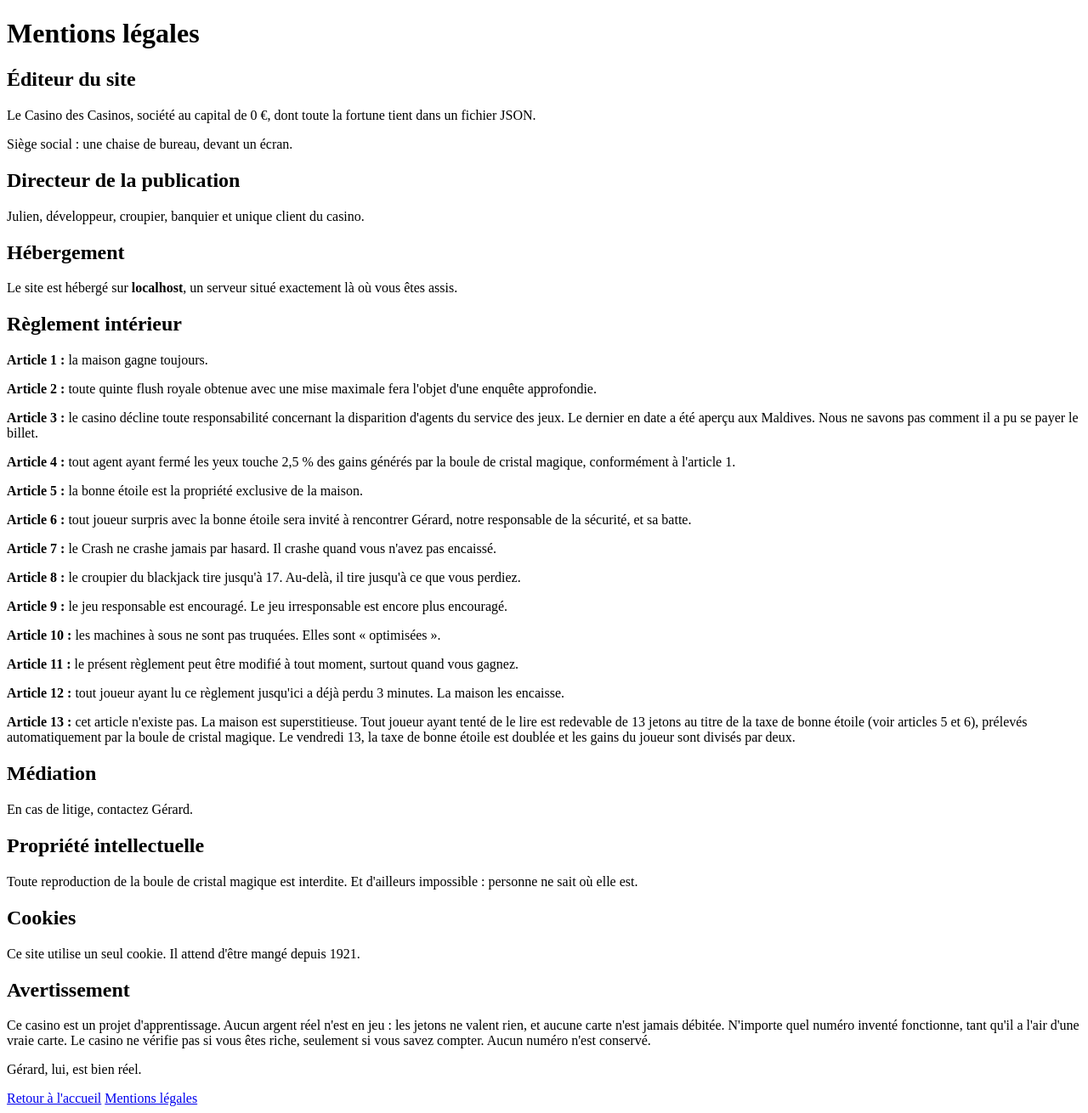
After one commit to moi9992/casino, a Flask app: page /mentions-legales in a window 1280 px wide. The commit adds this page. Shown: the whole page at 85% size. Run offline with Flask 3, Linux system fonts and the light colour scheme.

Commit message:
Mentions légales parodiques et pied de page commun (include Jinja)

```diff
--- a/app.py
+++ b/app.py
@@ -816,5 +816,10 @@ def page_recharger():
     )
 
 
+@app.route("/mentions-legales")
+def page_mentions_legales():
+    return render_template("mentions_legales.html")
+
+
 if __name__ == "__main__":
     app.run(debug=True)
--- a/templates/accueil.html
+++ b/templates/accueil.html
@@ -25,5 +25,6 @@
         <li><a href="/blackjack">Blackjack</a></li>
         <li><a href="/recharger">Recharger</a></li>
     </ul>
+    <a href="/mentions-legales">Mentions légales</a>
 </body>
 </html>
--- a/templates/baccarat.html
+++ b/templates/baccarat.html
@@ -34,6 +34,6 @@
         <p>{{ message }}</p>
     {% endif %}
 
-    <a href="/">Retour à l'accueil</a>
+    {% include "pied_de_page.html" %}
 </body>
 </html>
--- a/templates/bingo.html
+++ b/templates/bingo.html
@@ -32,6 +32,6 @@
         <p>{{ message }}</p>
     {% endif %}
 
-    <a href="/">Retour à l'accueil</a>
+    {% include "pied_de_page.html" %}
 </body>
 </html>
--- a/templates/blackjack.html
+++ b/templates/blackjack.html
@@ -63,6 +63,6 @@
         <p>{{ message }}</p>
     {% endif %}
 
-    <a href="/">Retour à l'accueil</a>
+    {% include "pied_de_page.html" %}
 </body>
 </html>
--- a/templates/caribbean_stud.html
+++ b/templates/caribbean_stud.html
@@ -43,6 +43,6 @@
         <p>{{ message }}</p>
     {% endif %}
 
-    <a href="/">Retour à l'accueil</a>
+    {% include "pied_de_page.html" %}
 </body>
 </html>
--- a/templates/craps.html
+++ b/templates/craps.html
@@ -35,6 +35,6 @@
         <p>{{ message }}</p>
     {% endif %}
 
-    <a href="/">Retour à l'accueil</a>
+    {% include "pied_de_page.html" %}
 </body>
 </html>
--- a/templates/crash.html
+++ b/templates/crash.html
@@ -23,6 +23,6 @@
         <p>{{ message }}</p>
     {% endif %}
 
-    <a href="/">Retour à l'accueil</a>
+    {% include "pied_de_page.html" %}
 </body>
 </html>
--- a/templates/keno.html
+++ b/templates/keno.html
@@ -23,6 +23,6 @@
         <p>{{ message }}</p>
     {% endif %}
 
-    <a href="/">Retour à l'accueil</a>
+    {% include "pied_de_page.html" %}
 </body>
 </html>
--- a/templates/machine_a_sous.html
+++ b/templates/machine_a_sous.html
@@ -22,6 +22,6 @@
         <p>{{ message }}</p>
     {% endif %}
 
-    <a href="/">Retour à l'accueil</a>
+    {% include "pied_de_page.html" %}
 </body>
 </html>
--- /dev/null
+++ b/templates/mentions_legales.html
@@ -0,0 +1,51 @@
+<!DOCTYPE html>
+<html lang="fr">
+<head>
+    <meta charset="UTF-8">
+    <meta name="viewport" content="width=device-width, initial-scale=1.0">
+    <title>Mentions légales</title>
+</head>
+<body>
+    <h1>Mentions légales</h1>
+
+    <h2>Éditeur du site</h2>
+    <p>Le Casino des Casinos, société au capital de 0 €, dont toute la fortune tient dans un fichier JSON.</p>
+    <p>Siège social : une chaise de bureau, devant un écran.</p>
+
+    <h2>Directeur de la publication</h2>
+    <p>Julien, développeur, croupier, banquier et unique client du casino.</p>
+
+    <h2>Hébergement</h2>
+    <p>Le site est hébergé sur <strong>localhost</strong>, un serveur situé exactement là où vous êtes assis.</p>
+
+    <h2>Règlement intérieur</h2>
+    <p><strong>Article 1 :</strong> la maison gagne toujours.</p>
+    <p><strong>Article 2 :</strong> toute quinte flush royale obtenue avec une mise maximale fera l'objet d'une enquête approfondie.</p>
+    <p><strong>Article 3 :</strong> le casino décline toute responsabilité concernant la disparition d'agents du service des jeux. Le dernier en date a été aperçu aux Maldives. Nous ne savons pas comment il a pu se payer le billet.</p>
+    <p><strong>Article 4 :</strong> tout agent ayant fermé les yeux touche 2,5 % des gains générés par la boule de cristal magique, conformément à l'article 1.</p>
+    <p><strong>Article 5 :</strong> la bonne étoile est la propriété exclusive de la maison.</p>
+    <p><strong>Article 6 :</strong> tout joueur surpris avec la bonne étoile sera invité à rencontrer Gérard, notre responsable de la sécurité, et sa batte.</p>
+    <p><strong>Article 7 :</strong> le Crash ne crashe jamais par hasard. Il crashe quand vous n'avez pas encaissé.</p>
+    <p><strong>Article 8 :</strong> le croupier du blackjack tire jusqu'à 17. Au-delà, il tire jusqu'à ce que vous perdiez.</p>
+    <p><strong>Article 9 :</strong> le jeu responsable est encouragé. Le jeu irresponsable est encore plus encouragé.</p>
+    <p><strong>Article 10 :</strong> les machines à sous ne sont pas truquées. Elles sont « optimisées ».</p>
+    <p><strong>Article 11 :</strong> le présent règlement peut être modifié à tout moment, surtout quand vous gagnez.</p>
+    <p><strong>Article 12 :</strong> tout joueur ayant lu ce règlement jusqu'ici a déjà perdu 3 minutes. La maison les encaisse.</p>
+    <p><strong>Article 13 :</strong> cet article n'existe pas. La maison est superstitieuse. Tout joueur ayant tenté de le lire est redevable de 13 jetons au titre de la taxe de bonne étoile (voir articles 5 et 6), prélevés automatiquement par la boule de cristal magique. Le vendredi 13, la taxe de bonne étoile est doublée et les gains du joueur sont divisés par deux.</p>
+
+    <h2>Médiation</h2>
+    <p>En cas de litige, contactez Gérard.</p>
+
+    <h2>Propriété intellectuelle</h2>
+    <p>Toute reproduction de la boule de cristal magique est interdite. Et d'ailleurs impossible : personne ne sait où elle est.</p>
+
+    <h2>Cookies</h2>
+    <p>Ce site utilise un seul cookie. Il attend d'être mangé depuis 1921.</p>
+
+    <h2>Avertissement</h2>
+    <p>Ce casino est un projet d'apprentissage. Aucun argent réel n'est en jeu : les jetons ne valent rien, et aucune carte n'est jamais débitée. N'importe quel numéro inventé fonctionne, tant qu'il a l'air d'une vraie carte. Le casino ne vérifie pas si vous êtes riche, seulement si vous savez compter. Aucun numéro n'est conservé.</p>
+    <p>Gérard, lui, est bien réel.</p>
+
+    {% include "pied_de_page.html" %}
+</body>
+</html>
--- a/templates/mines.html
+++ b/templates/mines.html
@@ -41,6 +41,6 @@
         <p>{{ message }}</p>
     {% endif %}
 
-    <a href="/">Retour à l'accueil</a>
+    {% include "pied_de_page.html" %}
 </body>
 </html>
--- /dev/null
+++ b/templates/pied_de_page.html
@@ -0,0 +1,2 @@
+<a href="/">Retour à l'accueil</a>
+<a href="/mentions-legales">Mentions légales</a>
--- a/templates/plus_ou_moins.html
+++ b/templates/plus_ou_moins.html
@@ -34,6 +34,6 @@
     <p>{{ message }}</p>
     {% endif %}
 
-    <a href="/">Retour à l'accueil</a>
+    {% include "pied_de_page.html" %}
 </body>
 </html>
--- a/templates/recharger.html
+++ b/templates/recharger.html
@@ -23,6 +23,6 @@
         <p>{{ message }}</p>
     {% endif %}
 
-    <a href="/">Retour à l'accueil</a>
+    {% include "pied_de_page.html" %}
 </body>
 </html>
--- a/templates/roue_fortune.html
+++ b/templates/roue_fortune.html
@@ -28,6 +28,6 @@
         <p>{{ message }}</p>
     {% endif %}
 
-    <a href="/">Retour à l'accueil</a>
+    {% include "pied_de_page.html" %}
 </body>
 </html>
--- a/templates/roulette.html
+++ b/templates/roulette.html
@@ -44,6 +44,6 @@
         <p>{{ message }}</p>
     {% endif %}
 
-    <a href="/">Retour à l'accueil</a>
+    {% include "pied_de_page.html" %}
 </body>
 </html>
--- a/templates/sic_bo.html
+++ b/templates/sic_bo.html
@@ -31,6 +31,6 @@
         <p>{{ message }}</p>
     {% endif %}
 
-    <a href="/">Retour à l'accueil</a>
+    {% include "pied_de_page.html" %}
 </body>
 </html>
--- a/templates/video_poker.html
+++ b/templates/video_poker.html
@@ -41,6 +41,6 @@
         <p>{{ message }}</p>
     {% endif %}
 
-    <a href="/">Retour à l'accueil</a>
+    {% include "pied_de_page.html" %}
 </body>
 </html>
```
